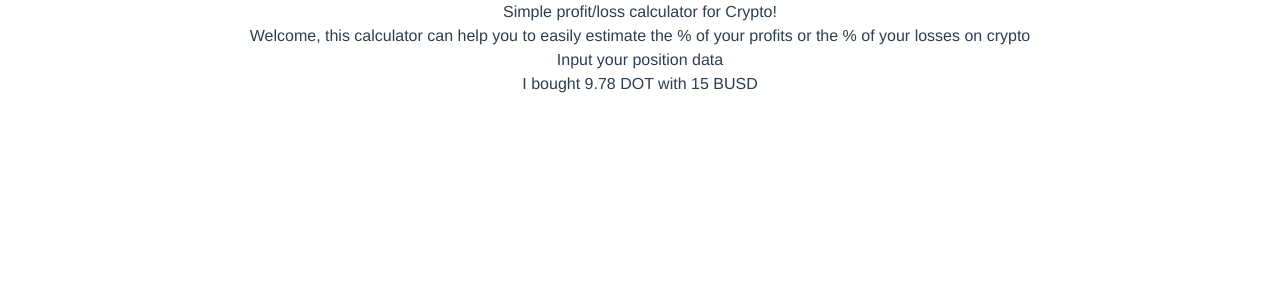
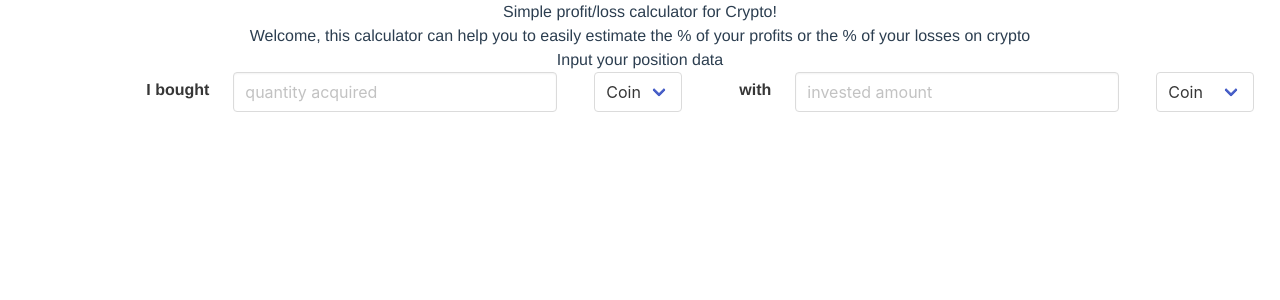
Before and after one commit to tomas95go/simple-profit-loss-calculator, a Vue app: page / in a window 1280 px wide. Shown: the top 300 px of the page. Built offline with nearby package versions, Linux system fonts and the light colour scheme.

Commit message:
adding a basic form and some functionality

```diff
--- a/src/components/DataEntry.vue
+++ b/src/components/DataEntry.vue
@@ -1,32 +1,86 @@
 <template>
-    <span>
-        I bought {{this.quantityAcquired}}
-        {{ this.coinList[0].coin }}
-        with {{ this.investedAmount }}
-        {{ this.coinList[1].coin }}
-    </span>
+  <form @submit.prevent>
+    <div class="field is-horizontal">
+      <div class="field-label is-normal">
+        <label class="label">I bought </label>
+      </div>
+      <div class="field-body">
+        <div class="field">
+          <p class="control is-expanded">
+            <input class="input" type="text" placeholder="quantity acquired" />
+          </p>
+        </div>
+        <div class="field">
+          <div class="select">
+            <select v-model="selectedVolatile">
+              <option disabled value="">Coin</option>
+              <option
+                v-for="coin in volatileCoins"
+                :key="coin.id"
+                :value="coin.name"
+              >
+                {{ coin.name }}
+              </option>
+            </select>
+          </div>
+        </div>
+        <div class="field-label is-normal">
+          <label class="label"> with </label>
+        </div>
+        <div class="field">
+          <p class="control is-expanded">
+            <input type="text" class="input" placeholder="invested amount" />
+          </p>
+        </div>
+        <div class="field">
+          <div class="select">
+            <select v-model="selectedStable">
+              <option disabled value="">Coin</option>
+              <option
+                v-for="coin in stableCoins"
+                :key="coin.id"
+                :value="coin.name"
+              >
+                {{ coin.name }}
+              </option>
+            </select>
+          </div>
+        </div>
+      </div>
+    </div>
+  </form>
 </template>
 
 <script>
-
 export default {
-  name: "DataEntry",
+  name: 'DataEntry',
   data() {
     return {
-          coinList: [{
+      coinList: [
+        {
           id: 1,
-              coin: 'DOT',
-              type: 'volatile'
+          name: 'DOT',
+          type: 'volatile',
         },
         {
           id: 2,
-              coin: 'BUSD',
-              type: 'stable'
-          }],
+          name: 'BUSD',
+          type: 'stable',
+        },
+      ],
       investedAmount: 15,
-          quantityAcquired: 9.78
-
+      quantityAcquired: 9.78,
+      selectedVolatile: '',
+      selectedStable: '',
     }
+  },
+  computed: {
+    volatileCoins() {
+      return this.coinList.filter((coin) => coin.type === 'volatile')
+    },
+    stableCoins() {
+      return this.coinList.filter((coin) => coin.type === 'stable')
+    },
+  },
 }
-};
 </script>
```
Lines whose indentation alone changed are shown as unchanged.
